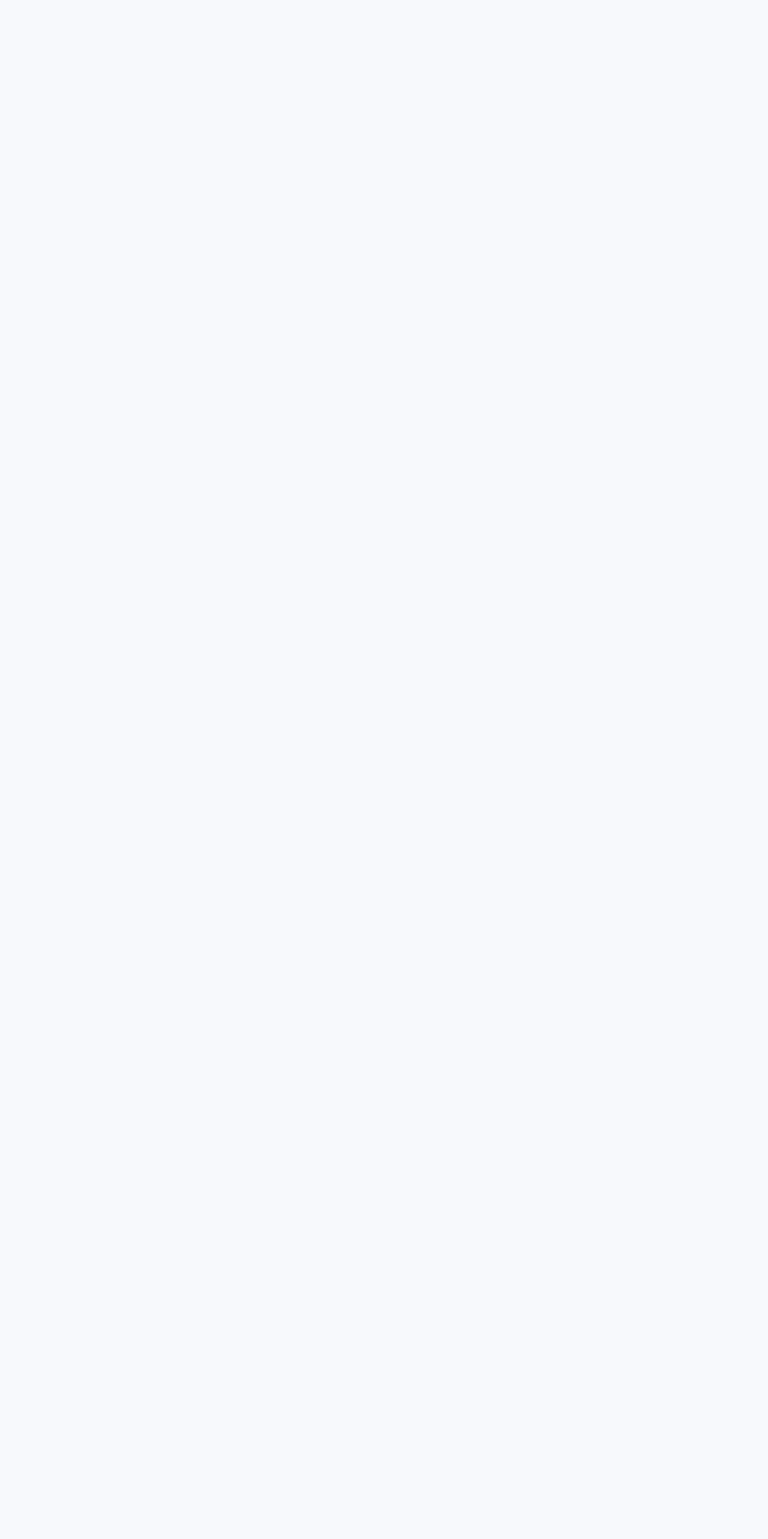
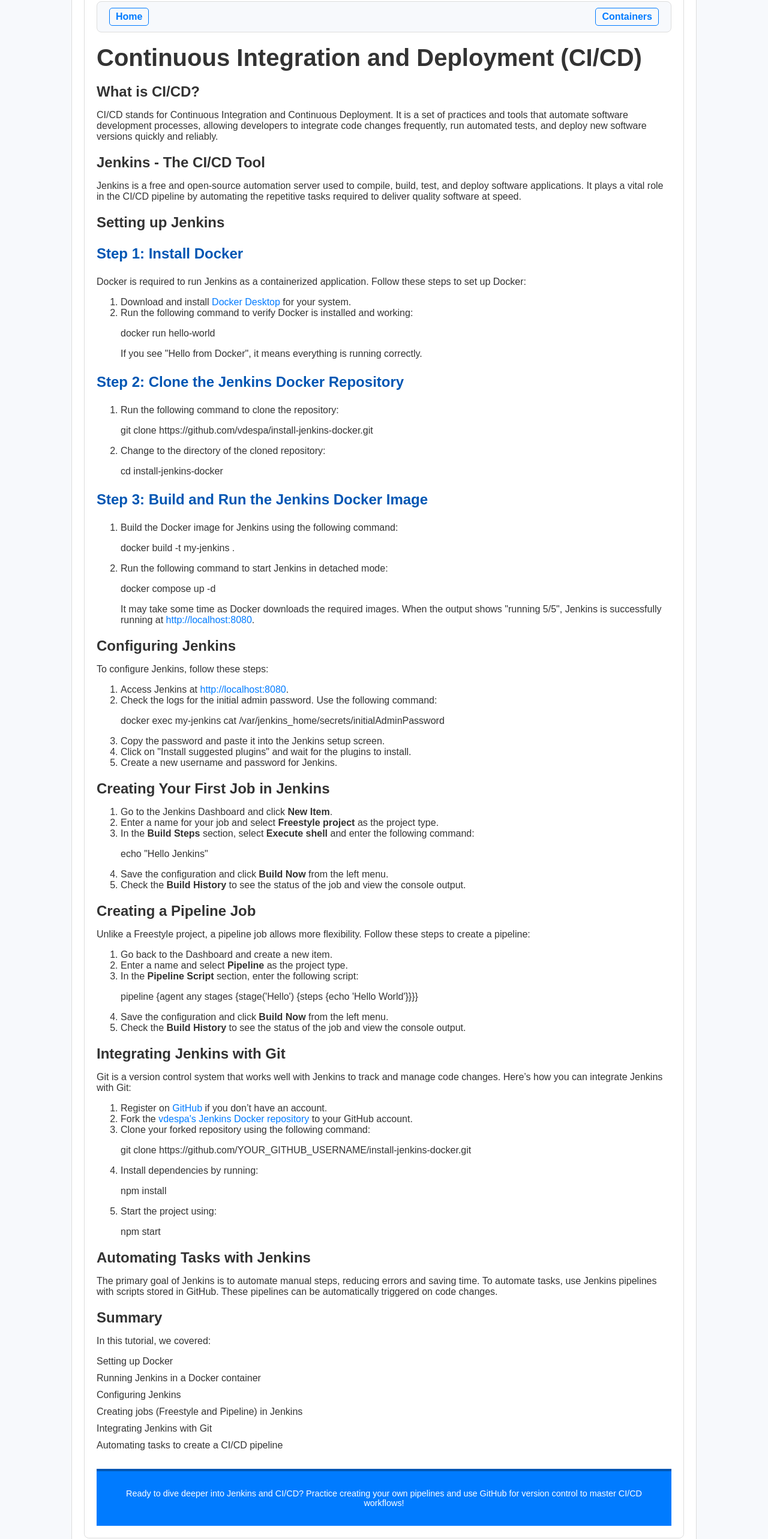
Before and after one commit to rdoshi13/SER598_performant-scalabledeployment_fall24, a React (Create React App) app in the folder pns-deployment/: page /ci-cd in a window 1280 px wide. Before the commit this address had no page. Shown: the part 100-2666 px from the top of the page at 60% size. Before the commit the page ends 800 px from the top, so only its background shows below. Built offline with nearby package versions, Linux system fonts and the light colour scheme.

Commit message:
cicd tutotial page developed

```diff
--- a/pns-deployment/package.json
+++ b/pns-deployment/package.json
@@ -10,7 +10,7 @@
     "react": "^18.3.1",
     "react-dom": "^18.3.1",
     "react-router-dom": "^6.28.0",
-    "react-scripts": "5.0.1",
+    "react-scripts": "^3.0.1",
     "web-vitals": "^2.1.4"
   },
   "scripts": {
--- a/pns-deployment/src/App.js
+++ b/pns-deployment/src/App.js
@@ -3,6 +3,7 @@
 import './App.css';
 import CloudComputing from './CloudComputing';
 import Containers from './Containers';
+import CICD from './CICD';
 
 function Home() {
   return (
@@ -40,7 +41,7 @@
         </section>
 
         <section id="containers">
-          <h3><Link to = "/containers">Containers</Link></h3>
+          <h3><Link to="/containers">Containers</Link></h3>
           <p>
             Containers, such as those powered by Docker, provide lightweight, portable environments for deploying applications. They ensure consistency across development, testing, and production environments, simplifying software delivery and scaling.
           </p>
@@ -88,6 +89,7 @@
         {/* Topic Routes */}
         <Route path="/cloud-computing" element={<CloudComputing />} />
         <Route path="/containers" element={<Containers />} />
+        <Route path="/ci-cd" element={<CICD />} />
       </Routes>
     </Router>
   );
--- /dev/null
+++ b/pns-deployment/src/CICD.js
@@ -0,0 +1,144 @@
+import React from 'react';
+import { Link } from 'react-router-dom';
+import './App.css';
+
+function CICD() {
+  return (
+    <div className="CICD">
+      {/* Navigation Buttons */}
+      <div className="navigation-buttons">
+        <Link to="/" className="home-button">Home</Link>
+        <Link to="/containers" className="next-button">Containers</Link>
+      </div>
+
+      <h1>Continuous Integration and Deployment (CI/CD)</h1>
+
+      <section>
+        <h2>What is CI/CD?</h2>
+        <p>CI/CD stands for Continuous Integration and Continuous Deployment. It is a set of practices and tools that automate software development processes, allowing developers to integrate code changes frequently, run automated tests, and deploy new software versions quickly and reliably.</p>
+      </section>
+
+      <section>
+        <h2>Jenkins - The CI/CD Tool</h2>
+        <p>Jenkins is a free and open-source automation server used to compile, build, test, and deploy software applications. It plays a vital role in the CI/CD pipeline by automating the repetitive tasks required to deliver quality software at speed.</p>
+      </section>
+
+      <section>
+        <h2>Setting up Jenkins</h2>
+        <h3>Step 1: Install Docker</h3>
+        <p>Docker is required to run Jenkins as a containerized application. Follow these steps to set up Docker:</p>
+        <ol>
+          <li>Download and install <a href="https://www.docker.com/products/docker-desktop" target="_blank" rel="noopener noreferrer">Docker Desktop</a> for your system.</li>
+          <li>Run the following command to verify Docker is installed and working:</li>
+          <p>docker run hello-world</p>
+          <p>If you see "Hello from Docker", it means everything is running correctly.</p>
+        </ol>
+
+        <h3>Step 2: Clone the Jenkins Docker Repository</h3>
+        <ol>
+          <li>Run the following command to clone the repository:</li>
+          <p>git clone https://github.com/vdespa/install-jenkins-docker.git</p>
+          <li>Change to the directory of the cloned repository:</li>
+          <p>cd install-jenkins-docker</p>
+        </ol>
+
+        <h3>Step 3: Build and Run the Jenkins Docker Image</h3>
+        <ol>
+          <li>Build the Docker image for Jenkins using the following command:</li>
+          <p>docker build -t my-jenkins .</p>
+          <li>Run the following command to start Jenkins in detached mode:</li>
+          <p>docker compose up -d</p>
+          <p>It may take some time as Docker downloads the required images. When the output shows "running 5/5", Jenkins is successfully running at <a href="http://localhost:8080" target="_blank" rel="noopener noreferrer">http://localhost:8080</a>.</p>
+        </ol>
+      </section>
+
+      <section>
+        <h2>Configuring Jenkins</h2>
+        <p>To configure Jenkins, follow these steps:</p>
+        <ol>
+          <li>Access Jenkins at <a href="http://localhost:8080" target="_blank" rel="noopener noreferrer">http://localhost:8080</a>.</li>
+          <li>Check the logs for the initial admin password. Use the following command:</li>
+          <p>docker exec my-jenkins cat /var/jenkins_home/secrets/initialAdminPassword</p>
+          <li>Copy the password and paste it into the Jenkins setup screen.</li>
+          <li>Click on "Install suggested plugins" and wait for the plugins to install.</li>
+          <li>Create a new username and password for Jenkins.</li>
+        </ol>
+      </section>
+
+      <section>
+        <h2>Creating Your First Job in Jenkins</h2>
+        <ol>
+          <li>Go to the Jenkins Dashboard and click <strong>New Item</strong>.</li>
+          <li>Enter a name for your job and select <strong>Freestyle project</strong> as the project type.</li>
+          <li>In the <strong>Build Steps</strong> section, select <strong>Execute shell</strong> and enter the following command:</li>
+          <p>echo "Hello Jenkins"</p>
+          <li>Save the configuration and click <strong>Build Now</strong> from the left menu.</li>
+          <li>Check the <strong>Build History</strong> to see the status of the job and view the console output.</li>
+        </ol>
+      </section>
+
+      <section>
+        <h2>Creating a Pipeline Job</h2>
+        <p>Unlike a Freestyle project, a pipeline job allows more flexibility. Follow these steps to create a pipeline:</p>
+        <ol>
+          <li>Go back to the Dashboard and create a new item.</li>
+          <li>Enter a name and select <strong>Pipeline</strong> as the project type.</li>
+          <li>In the <strong>Pipeline Script</strong> section, enter the following script:</li>
+          <p>
+pipeline {'{'}
+    agent any
+    stages {'{'}
+        stage('Hello') {'{'}
+            steps {'{'}
+                echo 'Hello World'
+            {'}'}
+        {'}'}
+    {'}'}
+{'}'}
+          </p>
+          <li>Save the configuration and click <strong>Build Now</strong> from the left menu.</li>
+          <li>Check the <strong>Build History</strong> to see the status of the job and view the console output.</li>
+        </ol>
+      </section>
+
+      <section>
+        <h2>Integrating Jenkins with Git</h2>
+        <p>Git is a version control system that works well with Jenkins to track and manage code changes. Here’s how you can integrate Jenkins with Git:</p>
+        <ol>
+          <li>Register on <a href="https://github.com" target="_blank" rel="noopener noreferrer">GitHub</a> if you don’t have an account.</li>
+          <li>Fork the <a href="https://github.com/vdespa/install-jenkins-docker" target="_blank" rel="noopener noreferrer">vdespa's Jenkins Docker repository</a> to your GitHub account.</li>
+          <li>Clone your forked repository using the following command:</li>
+          <p>git clone https://github.com/YOUR_GITHUB_USERNAME/install-jenkins-docker.git</p>
+          <li>Install dependencies by running:</li>
+          <p>npm install</p>
+          <li>Start the project using:</li>
+          <p>npm start</p>
+        </ol>
+      </section>
+
+      <section>
+        <h2>Automating Tasks with Jenkins</h2>
+        <p>The primary goal of Jenkins is to automate manual steps, reducing errors and saving time. To automate tasks, use Jenkins pipelines with scripts stored in GitHub. These pipelines can be automatically triggered on code changes.</p>
+      </section>
+
+      <section>
+        <h2>Summary</h2>
+        <p>In this tutorial, we covered:</p>
+        <ul>
+          <li>Setting up Docker</li>
+          <li>Running Jenkins in a Docker container</li>
+          <li>Configuring Jenkins</li>
+          <li>Creating jobs (Freestyle and Pipeline) in Jenkins</li>
+          <li>Integrating Jenkins with Git</li>
+          <li>Automating tasks to create a CI/CD pipeline</li>
+        </ul>
+      </section>
+
+      <footer>
+        <p>Ready to dive deeper into Jenkins and CI/CD? Practice creating your own pipelines and use GitHub for version control to master CI/CD workflows!</p>
+      </footer>
+    </div>
+  );
+}
+
+export default CICD;
```
Also changed, not shown: 1 other file (tests, documents, lock files or other folders). Lines whose indentation alone changed are shown as unchanged.
